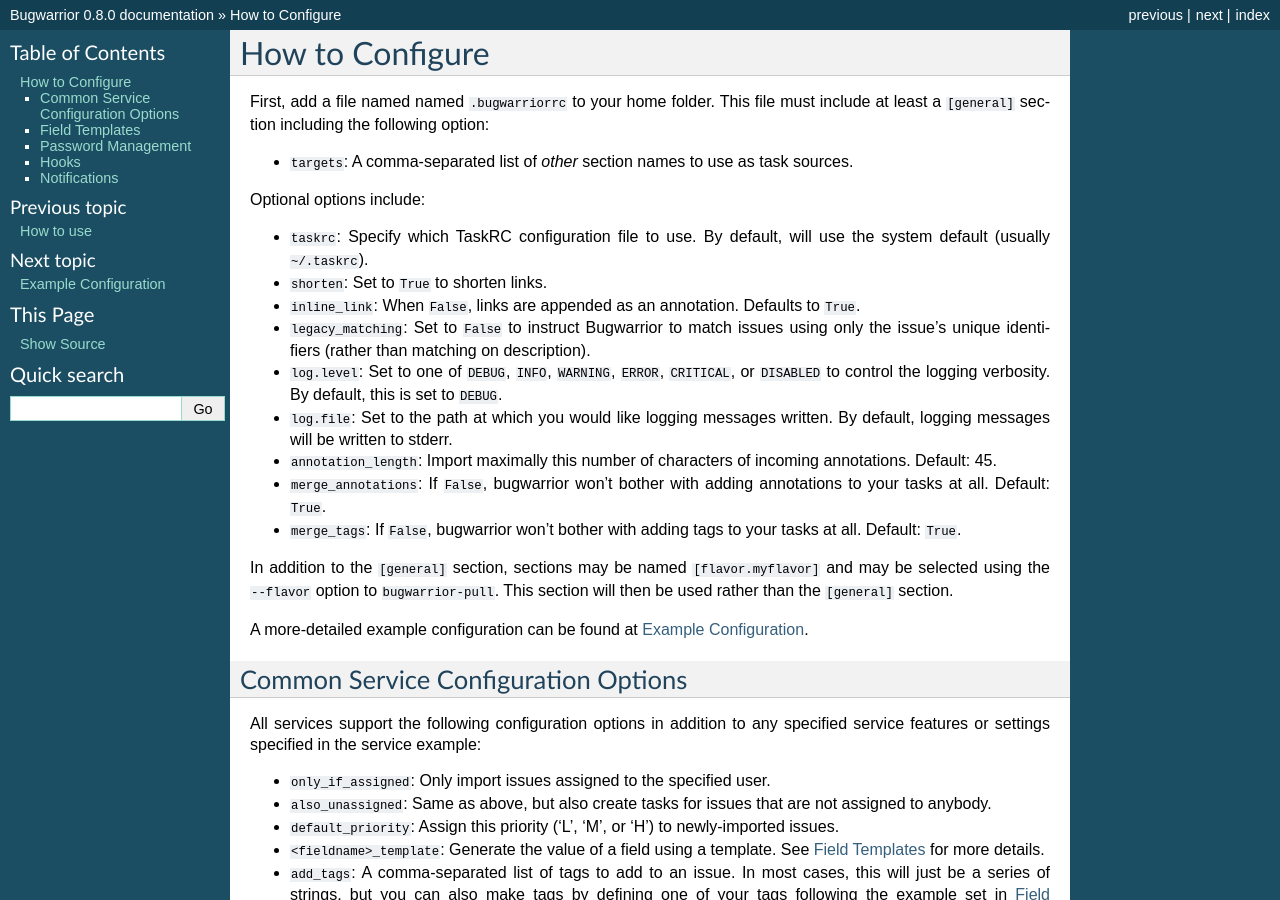
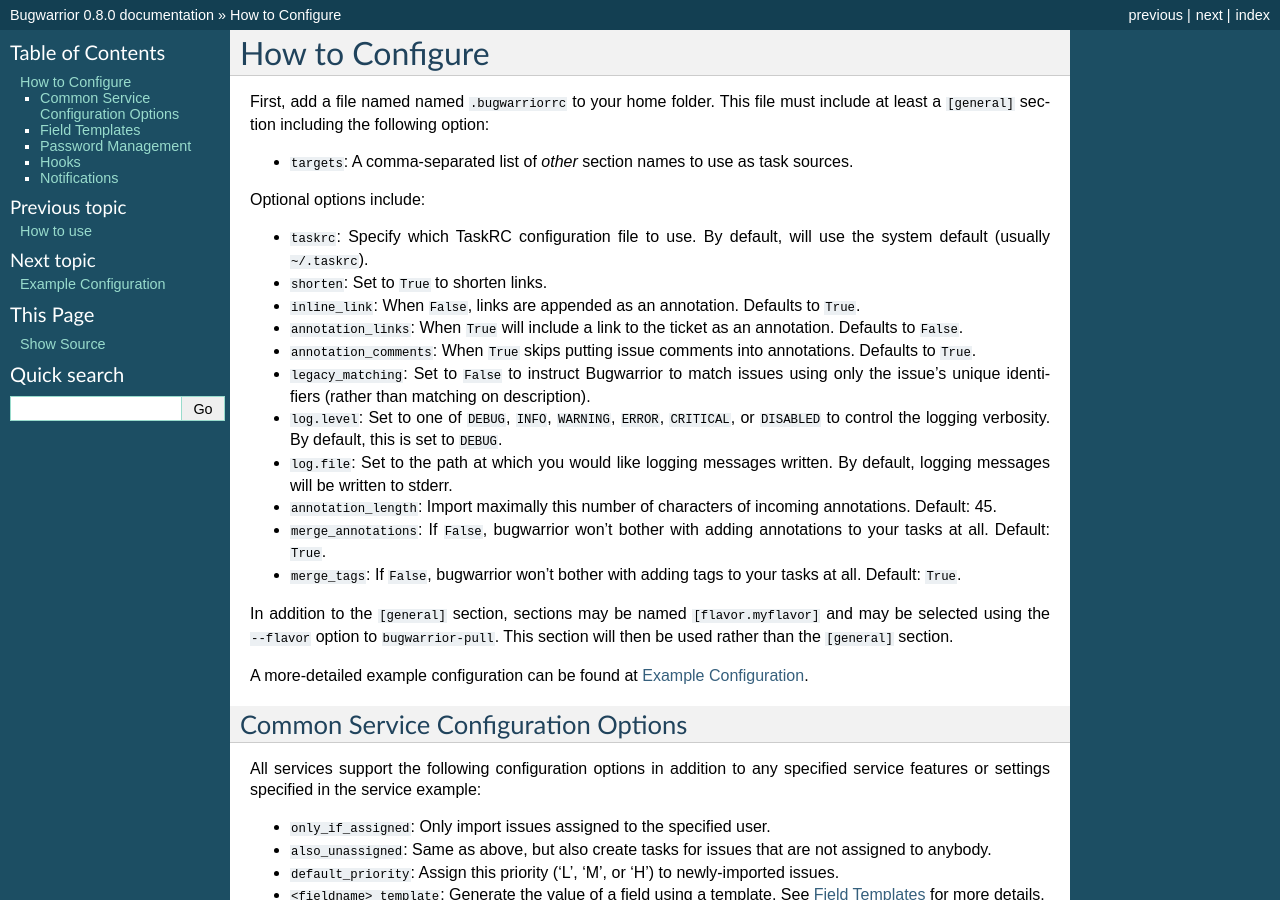
Before and after one commit to GothenburgBitFactory/bugwarrior, a Sphinx documentation site: the page built from bugwarrior/docs/common_configuration.rst, in a window 1280 px wide and 900 px high. Built offline with Sphinx 7.4.7, drawn with Linux system fonts in a browser that asks for light colours; pages that are not in the unit, such as notebooks, are missing from menus.

Commit message:
Add config option

```diff
--- a/bugwarrior/docs/common_configuration.rst
+++ b/bugwarrior/docs/common_configuration.rst
@@ -15,6 +15,10 @@
 * ``shorten``: Set to ``True`` to shorten links.
 * ``inline_link``: When ``False``, links are appended as an annotation.
   Defaults to ``True``.
+* ``annotation_links``: When ``True`` will include a link to the ticket as an
+  annotation. Defaults to ``False``.
+* ``annotation_comments``: When ``True`` skips putting issue comments into
+  annotations. Defaults to ``True``.
 * ``legacy_matching``: Set to ``False`` to instruct Bugwarrior to match
   issues using only the issue's unique identifiers (rather than matching
   on description).
--- a/bugwarrior/docs/configuration.rst
+++ b/bugwarrior/docs/configuration.rst
@@ -27,6 +27,10 @@
 
     # Setting this to True will include a link to the ticket as an annotation
     annotation_links = True
+
+    # Setting this to True will include issue comments and author name in task
+    # annotations
+    annotation_comments = True
 
     # Defines whether or not issues should be matched based upon their description.
     # For historical reasons, and by default, we will attempt to match issues
```
